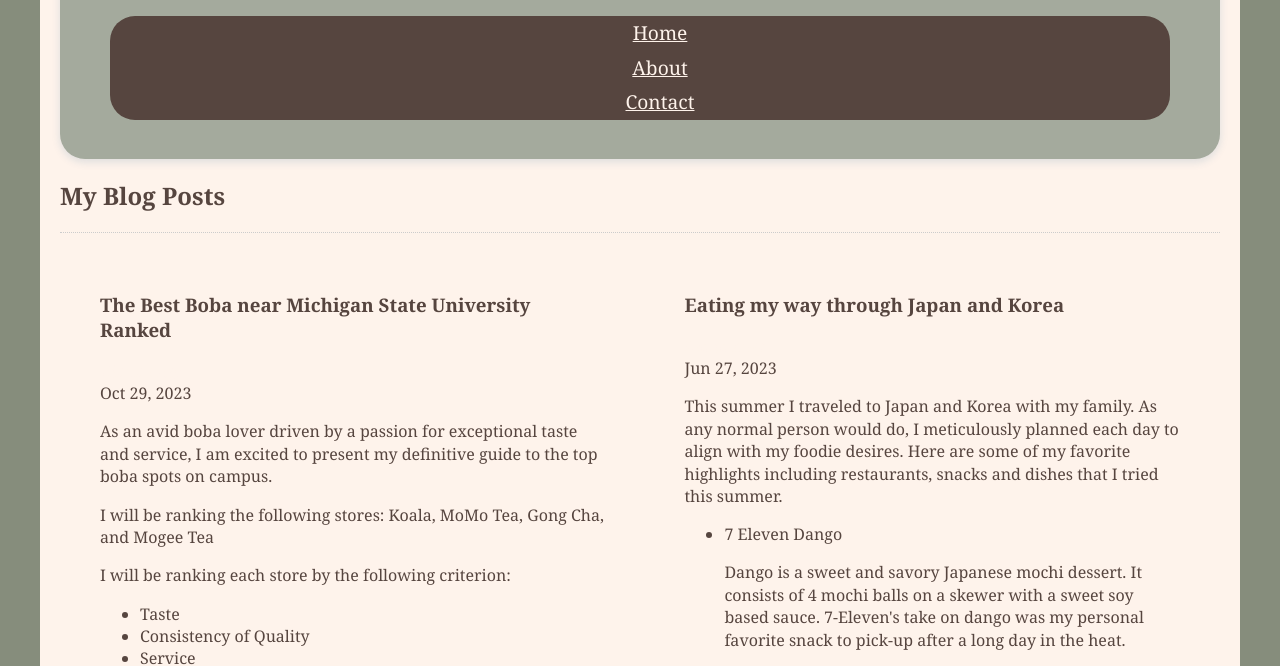
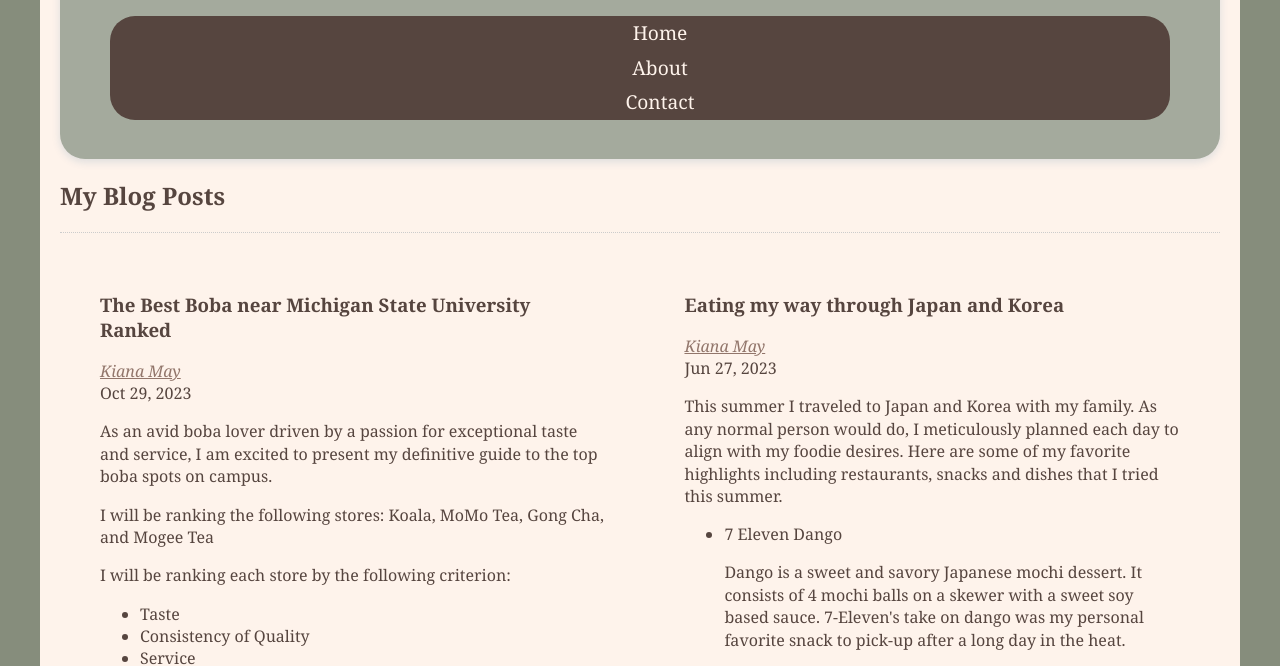
Before and after one commit to kianamay/blog-post, a plain HTML site: page index.html in a window 1280 px wide. Shown: the part 158-824 px from the top of the page. Drawn offline with Linux system fonts and the light colour scheme.

Commit message:
link styling

```diff
--- a/index.html
+++ b/index.html
@@ -26,7 +26,8 @@
     <section id="blog">
       <article class="blog-post">
         <h3>The Best Boba near Michigan State University Ranked</h3>
-        <address class="author"><a class="blog-author" rel="author"  href="https://www.linkedin.com/in/kiana-may/">Kiana May</a></address>
+
+        <address class="author"><a rel="author"  href="https://www.linkedin.com/in/kiana-may/">Kiana May</a></address>
         <time datetime="2023-10-29" title="October 29, 2023">Oct 29, 2023</time>
         <p>As an avid boba lover driven by a passion for exceptional taste and service, I am excited to present my definitive guide to the top boba spots on campus.</p>
         <p>I will be ranking the following stores: Koala, MoMo Tea, Gong Cha, and Mogee Tea</p>
--- a/style.css
+++ b/style.css
@@ -31,6 +31,9 @@ header{
 .navbar ul{
     list-style: none;
 }
+a{
+    text-decoration: none;
+}
 a:link {
     color:#FEF3EB;
   }
@@ -41,7 +44,13 @@ a:visited {
 a:hover{
     color:#FAC69E;
 }
-
+.author a{
+    text-decoration:underline;
+    color:#92766b;
+}
+.author a:hover{
+    color:#56453F;
+}
 .form{
     padding: 30px;
     margin: 40px;
```
